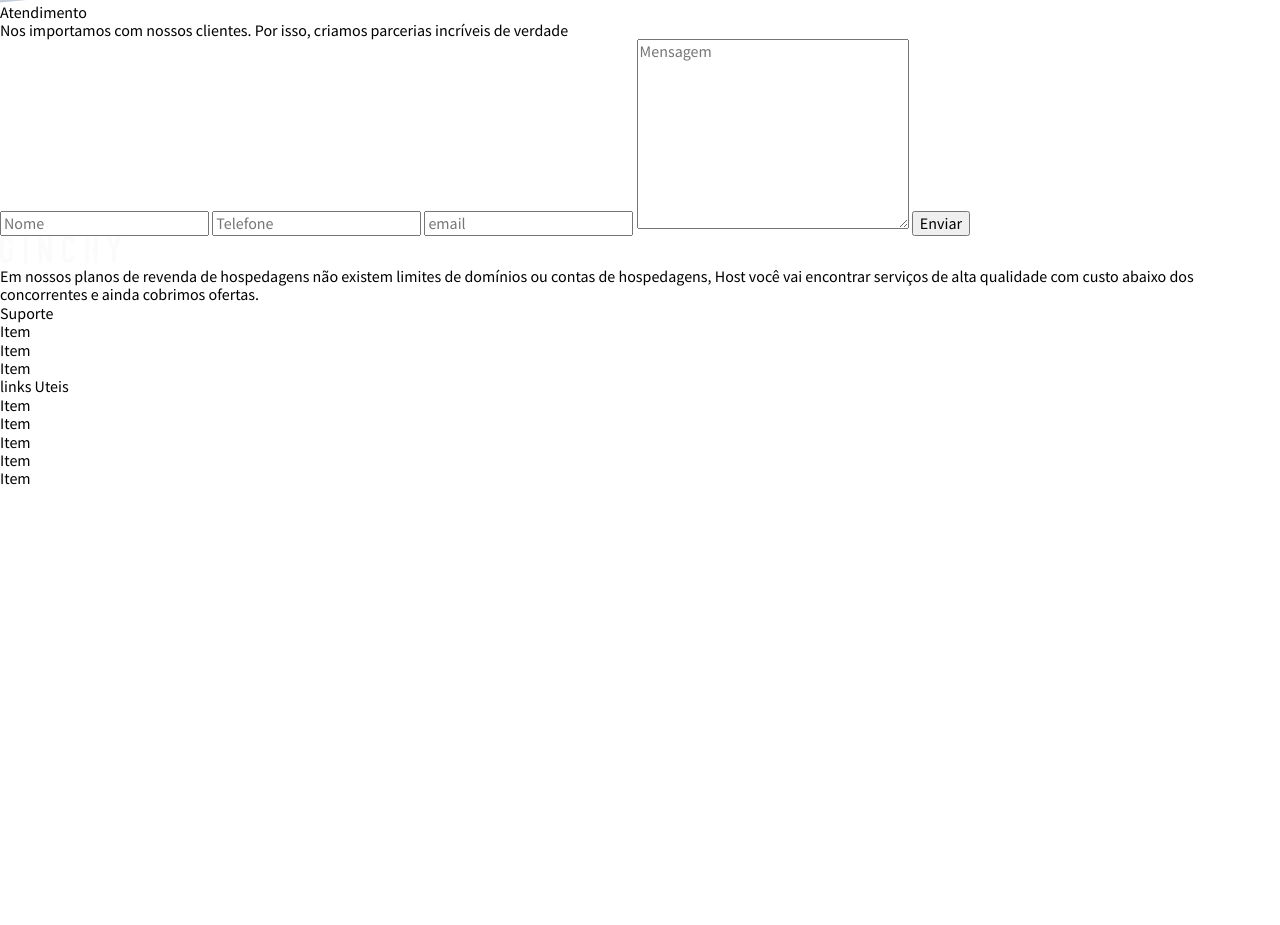
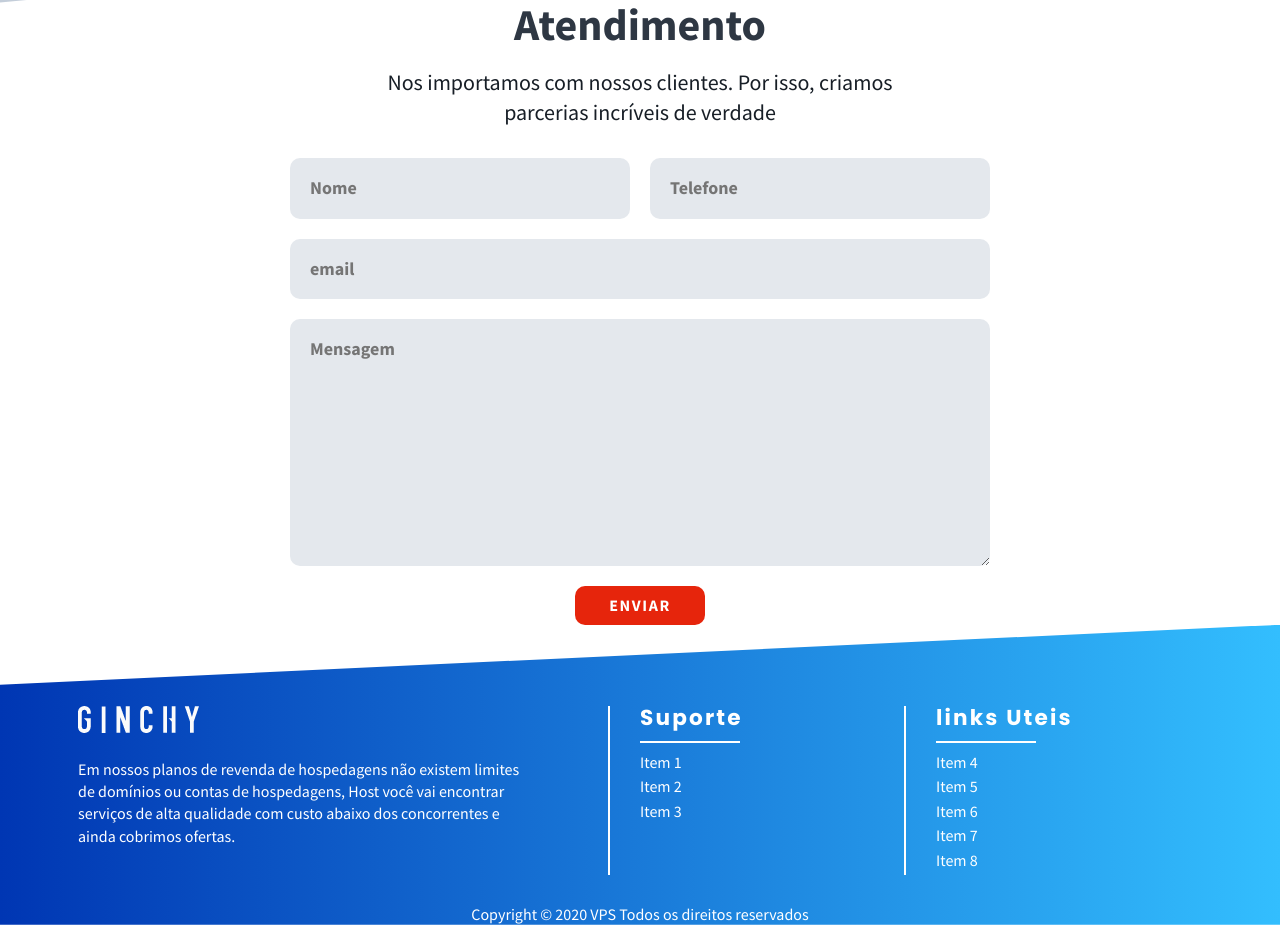
Before and after one commit to Felipe-ce/VPS, a plain HTML site: page index.html in a window 1280 px wide. Shown: the part 4201-5126 px from the top of the page. Before the commit the page ends 4689 px from the top, so only its background shows below. Drawn offline with Linux system fonts and the light colour scheme.

Commit message:
Desktop Finalizada
Versão do site desktop finalizada

```diff
--- a/index.html
+++ b/index.html
@@ -102,6 +102,7 @@
       </div>
     </section>
 
+    <!-- Planos -->
     <section class="planos content grid3col">
       <h2 class="titulo">Soluções flexíveis de hospedagem </br> que evoluem com você</h2>
       <p class="descricao">Temos uma equipe premiada de especialistas que se preocupam com toda infraestrutura para que
@@ -267,6 +268,7 @@
     </section>
 
     <!-- Fomrulario -->
+    <section class="contato">
       <h2>Atendimento</h2>
       <p>Nos importamos com nossos clientes. Por isso, criamos parcerias incríveis de verdade</p>
       <form action="#" method="post">
@@ -275,35 +277,39 @@
         <input type="number" placeholder="Telefone">
         <input type="email" placeholder="email">
         <textarea name="msg" id="msg" placeholder="Mensagem" cols="30" rows="10"></textarea>
-      <button type="submit">Enviar</button>
+        <button class="btn" type="submit">Enviar</button>
       </form>
+    </section>
 
-    <footer>
-      <div>
-        <img src="img/Logo.png" alt="Logo">
+    <footer class="footer">
+      <div  class="content content-footer ">
+        <div class="footer-sobre">
+          <img  src="img/Logo.png" alt="Logo">
           <p>Em nossos planos de revenda de hospedagens não
             existem limites de domínios ou contas de hospedagens,
             Host você vai encontrar serviços de
             alta qualidade com custo abaixo dos concorrentes
             e ainda cobrimos ofertas.</p>
         </div>
-      <div>
-        <h3>Suporte</h3>
+        <div class="footer-suporte">
+          <h3 class="footer-titulo">Suporte</h3>
           <ul>
-          <li>Item</li>
-          <li>Item</li>
-          <li>Item</li>
+            <li>Item 1</li>
+            <li>Item 2</li>
+            <li>Item 3</li>
           </ul>
         </div>
         <div>
-        <h3>links Uteis</h3>
+          <h3 class="footer-titulo">links Uteis</h3>
           <ul>
-          <li>Item</li>
-          <li>Item</li>
-          <li>Item</li>
-          <li>Item</li>
-          <li>Item</li>
+            <li>Item 4</li>
+            <li>Item 5</li>
+            <li>Item 6</li>
+            <li>Item 7</li>
+            <li>Item 8</li>
           </ul>
+        </div>
+      <p class="copy">Copyright © 2020 VPS Todos os direitos reservados</p>
       </div>
     </footer>
   </main>
--- a/style/style.css
+++ b/style/style.css
@@ -82,7 +82,7 @@ body {
   background: var(--cor-destaque);
   display: inline-block;
   margin-top: 10px;
-
+  border: none;
   transition: all 100ms ease-in;
 }
 .btn-b {
@@ -386,11 +386,12 @@ img {
   position: absolute;
 }
 .forma-faq1 {
-  top: 30px;
+  opacity: 0.5;
+  top: 60px;
   left: -100px;
 }
 .forma-faq2 {
-  top: 200px;
+  top: 280px;
   left: -150px;
   opacity: 0.5;
 }
@@ -401,6 +402,7 @@ img {
   align-content: center;
   position: relative;
   gap: 40px 20px;
+  padding: 10px;
 }
 .faq h2 {
   grid-column: span 1;
@@ -416,3 +418,106 @@ img {
 }
 
 /* Contato */
+.contato{
+  margin: 0 auto;
+  max-width: 700px;
+  display: grid;
+  grid-template-columns: 1fr;
+}
+.contato > h2{
+  font-size: 2.75em;
+  font-weight: bold;
+  line-height: 1;
+  color: var(--cor-suporte-titulo);
+  text-align: center;
+  margin-bottom: 20px;
+}
+.contato > p{
+  max-width: 550px;
+  margin: 0 auto 30px auto;
+  color: var(--cor-suporte-subtitulo);
+  line-height: 1.4;
+  font-size: 1.375em;
+  text-align: center;
+}
+.contato form{
+  display: grid;
+  grid-template-columns: repeat(2, 1fr);
+  gap: 20px;
+}
+.contato input, .contato textarea{
+  outline: none;
+  display: block;
+  padding: 20px;
+  border: none;
+  background-color: var(--cor-suporte-bg-2);
+  width: 100%;
+  border-radius: 10px;
+
+  font-size: 1.125em;
+  font-weight: bold;
+  color: var(--cor-suporte-corpo);
+}
+.contato textarea, .contato .btn{
+  grid-column: span 2;
+}
+.contato input:nth-child(3){
+  grid-column: span 2;
+}
+.contato .btn{
+  margin: 0 auto;
+}
+
+/* Footer */
+.footer{
+  height: 300px;
+  background: linear-gradient(
+    90deg,
+    var(--cor-base-1) 0%,
+    var(--cor-base-5) 100%
+  );
+  clip-path: polygon(0 20%, 100% 0, 100% 100%, 0% 100%);
+}
+.content-footer{
+  display: grid;
+  grid-template-columns: 2fr 1fr 1fr;
+  height: 300px;
+  gap: 30px;
+  align-content: center;
+  padding: 80px 10px 0 10px;
+}
+.footer-sobre{
+  color: #fff;
+  border-right: solid 2px #fff;
+}
+.footer-sobre p{
+  margin: 20px 80px 0 0;
+  line-height: 1.4;
+}
+.footer-titulo{
+  font-size: 1.35em;
+  color: #fff;
+  font-family: var(--titulo);
+  font-weight: bold;
+  letter-spacing: .1em;
+}
+.footer-titulo::after{
+  content: "";
+  display: block;
+  width: 100px;
+  height: 2px;
+  background: #fff;
+  margin: 10px 0;
+}
+.footer-suporte{
+  border-right: solid 2px #fff;
+}
+.content-footer li{
+  color: #fff;
+  margin-bottom: 6px;
+}
+.copy{
+  grid-column: span 3;
+  color: #fff;
+  text-align: center;
+}
```
Lines whose indentation alone changed are shown as unchanged.
